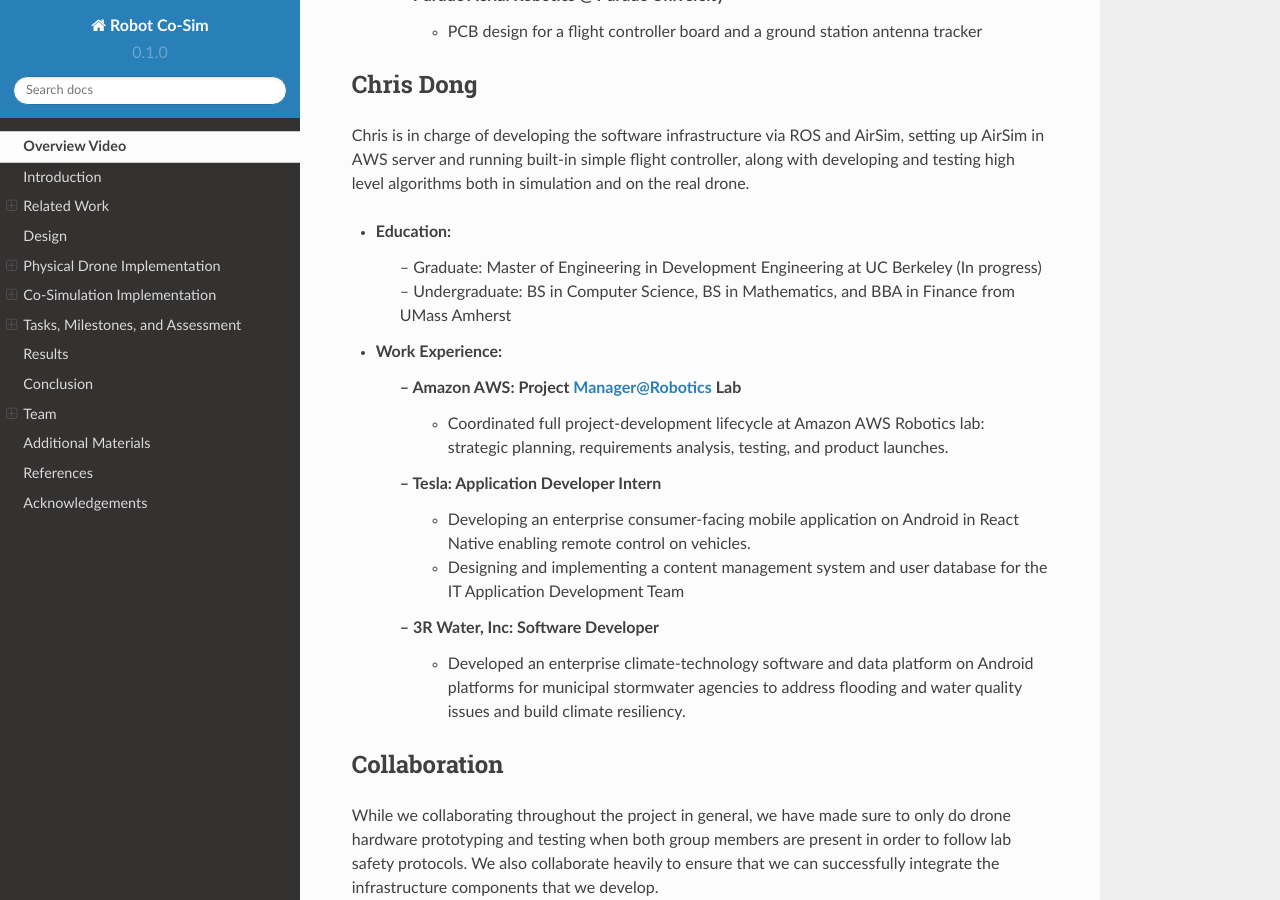
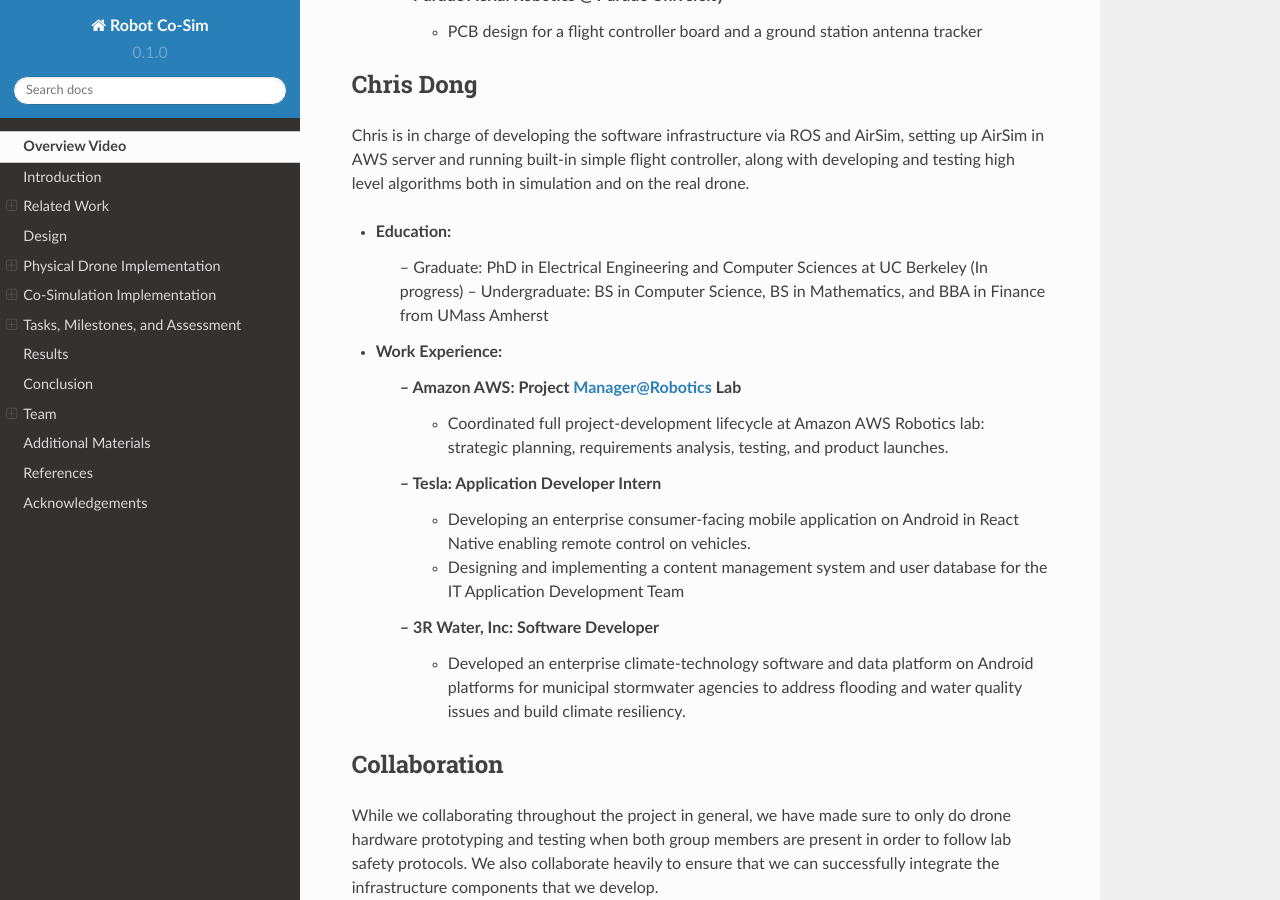
Before and after one commit to CobbledSteel/eecs206a-cosim, a Sphinx documentation site: the page built from docs/source/cosim.rst, in a window 1280 px wide and 900 px high, scrolled down 19555 px. Built offline with Sphinx 7.4.7 and the Read the Docs theme 2.0.0, drawn with Linux system fonts in a browser that asks for light colours; some of the changed text lies outside the part shown.

Commit message:
Update cosim.rst

```diff
--- a/docs/source/cosim.rst
+++ b/docs/source/cosim.rst
@@ -704,7 +704,7 @@
 in simulation and on the real drone.
 
 + Education:
-    – Graduate: Master of Engineering in Development Engineering at UC Berkeley (In progress)
+    – Graduate: PhD in Electrical Engineering and Computer Sciences at UC Berkeley (In progress)
     – Undergraduate: BS in Computer Science, BS in Mathematics, and BBA in Finance from UMass Amherst
 + Work Experience:
     – Amazon AWS: Project Manager@Robotics Lab
```
